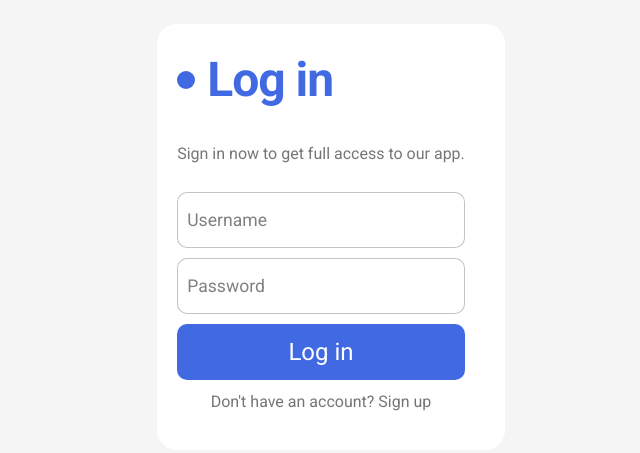
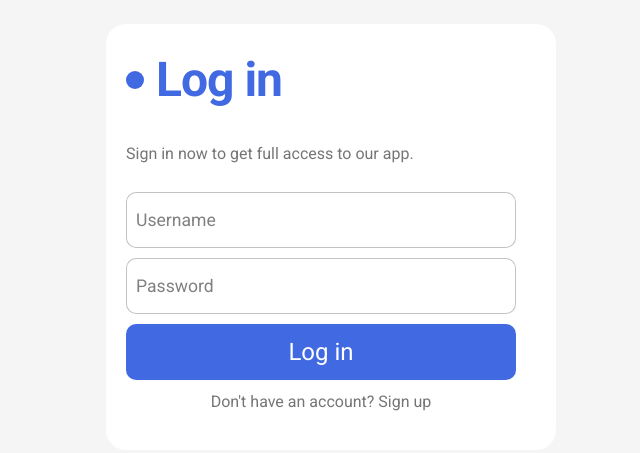
Before and after one commit to Biggie-techz/blog, a plain HTML site: page login.html in a window 1280 px wide. Shown: the part 163-616 px from the top of the page, without its empty margins (309-949 px from the left). Drawn offline with nearby package versions, Linux system fonts and the light colour scheme.

Commit message:
Update login.css

```diff
--- a/login.css
+++ b/login.css
@@ -128,7 +128,7 @@ a {
   display: flex;
   flex-direction: column;
   gap: 10px;
-  max-width: 550px;
+  width: 450px;
   background-color: #fff;
   padding: 20px;
   padding-inline-end: 40px;
```
